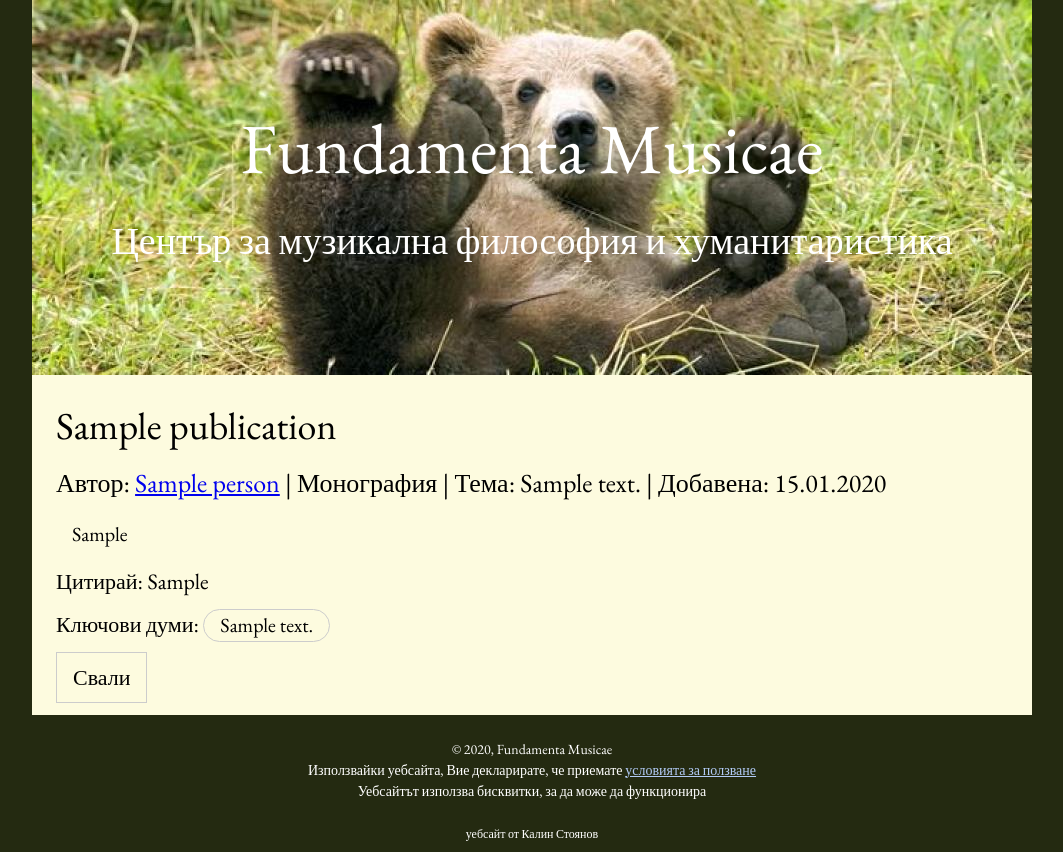
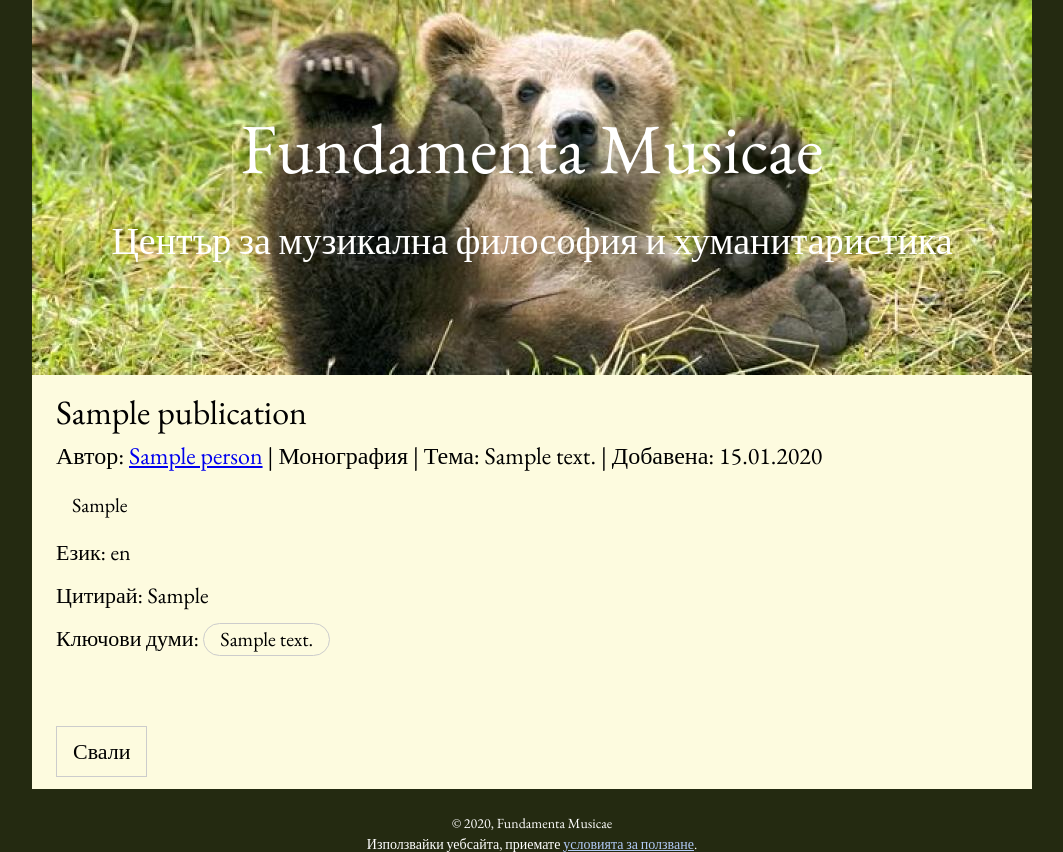
Before and after one commit to kgskgs/musicae_web, a Django app: page /publications/1 in a window 1280 px wide. Shown: the top 852 px of the page, without its empty margins (108-1171 px from the left). Run offline with Django 3.2, Linux system fonts and the light colour scheme; tables that the repository leaves empty hold one stand-in row (values such as "Sample post"); parts of the project's set-up code (start-up, migrations or seed data) failed here and were passed over.

Commit message:
changes sept 2020

```diff
--- a/musicae_base/static/musicae_base/musicae.css
+++ b/musicae_base/static/musicae_base/musicae.css
@@ -39,6 +39,9 @@ h5{font-size:22px;}
 h6{font-size:21px;}
 .menu-text{font-size:20px;}
 div{font-size:20px;}
+
+.pubTitle{font-size:34px !important;}
+.pubText{font-size:24px !important;}
 
 .menuBar {
     position: sticky;
--- a/musicae_base/templates/musicae_base/base.html
+++ b/musicae_base/templates/musicae_base/base.html
@@ -110,9 +110,9 @@
 
   &copy; {% now "Y" %}, Fundamenta Musicae
   <br/>
-  {% trans "Използвайки уебсайта, Вие декларирате, че приемате" %} <a href="javascript:void(0)" onclick="document.getElementById('tos_modal').style.display='block'">{% trans "условията за ползване" %}</a>
+  {% trans "Използвайки уебсайта, приемате " %} <a href="javascript:void(0)" onclick="document.getElementById('tos_modal').style.display='block'">{% trans "условията за ползване" %}</a>.
   <br/>
-  {% trans "Уебсайтът използва бисквитки, за да може да функционира" %}
+  {% trans "Уебсайтът използва бисквитки, за да може да функционира." %}
   <br/><br/>
   <span class="w3-tiny">{% trans "уебсайт от Калин Стоянов" %}</span>
 
--- a/musicae_content/models.py
+++ b/musicae_content/models.py
@@ -97,7 +97,9 @@ class Publication(models.Model):
                               null=True, on_delete=models.SET_NULL)
     keywords = models.ManyToManyField(pKeyword,
                                       symmetrical=False, blank=True)
-    bib_info = models.CharField(max_length=255, blank=True,
+    bib_info = models.CharField(max_length=1000, blank=True,
+                                null=True)
+    language = models.CharField(max_length=255, blank=True,
                                 null=True)
 
     file = models.FileField(upload_to='publications/', blank=True)
--- a/musicae_content/templates/musicae_content/person_detail.html
+++ b/musicae_content/templates/musicae_content/person_detail.html
@@ -15,12 +15,16 @@
 
 
 <div class="w3-rest w3-container w3-section">
+  {% if person.bio %}
   <h4>{%trans "Биография"%}</h4>
   <p>{{person.bio}}</p>
   <hr>
+  {% endif %}
+  {% if person.currentResearch %}
   <h4>{%trans "Професионални интереси"%}</h4>
   <p>{{person.currentResearch}}</p>
   <hr>
+  {% endif %}
   {% if person.publication_set.exists %}
   <h4>{%trans "Публикации"%}</h4>
   <ul>
--- a/musicae_content/templates/musicae_content/publication_detail.html
+++ b/musicae_content/templates/musicae_content/publication_detail.html
@@ -2,8 +2,8 @@
 {% load i18n %}
 
 {% block content %}
-<h3>{{publication.title}}</h3>
-<h4 class="w3-margin-bottom">
+<div class="pubTitle">{{publication.title}}</div>
+<div class="pubText w3-margin-bottom">
 {% trans "Автор:" %}
 {% for prof in publication.authors.all %}
 {% if publication.internal %}
@@ -15,16 +15,25 @@
 | {{publication.get_ptype_display}}
 | {% trans "Тема:" %} {{publication.topic.text}}
 | {% trans "Добавена:" %} {{publication.added|date:'d.m.Y'}}
-</h4>
+</div>
 <div class="w3-container w3-margin-bottom">
 {{publication.abstract}}
 </div>
+{% if publication.language %}
+<h5>
+{% trans "Език:" %} {{publication.language}}
+</h5>
+<h5>
+{% endif %}
+{% if publication.bib_info %}
 <h5>
 {% trans "Цитирай:" %} {{publication.bib_info}}
 </h5>
 <h5>
+{% endif %}
 {% trans "Ключови думи:" %} {% for keyword in publication.keywords.all %}<div class="w3-border w3-round-xxlarge w3-container w3-show-inline">{{keyword.text}}</div> {% endfor %}
 </h5>
+<br/><br/>
 {% if publication.file %}
 <a href="{{publication.file.url}}" target="_blank" download="{{publication.filename}}" class="w3-button w3-border w3-large">{% trans "Свали" %}</a>
 {% endif %}
--- a/musicae_content/translation.py
+++ b/musicae_content/translation.py
@@ -9,7 +9,7 @@ class PersonTranslationOptions(TranslationOptions):
 
 @register(Publication)
 class PublicationTranslationOptions(TranslationOptions):
-    fields = ('title', 'abstract', 'published_place', "bib_info",)
+    fields = ('title', 'abstract', 'published_place', "bib_info","language")
 
 
 @register(pTopic)
```
